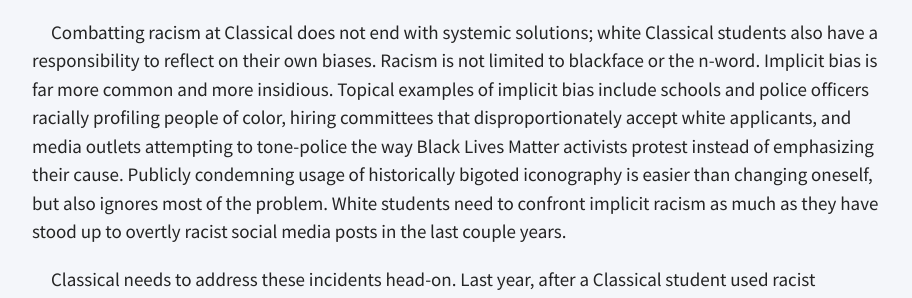
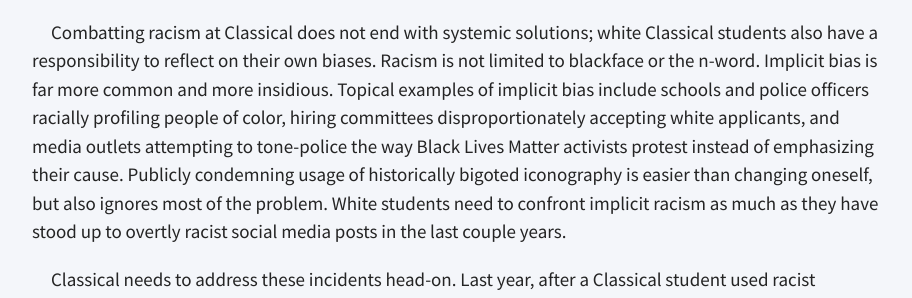
Before and after one commit to lixitrixi/classical-chronicle, a Jekyll site: the page built from _articles/racism-at-classical.md, in a window 1280 px wide. Shown: the part 1403-1701 px from the top of the page, without its empty margins (183-1095 px from the left). Built offline with Jekyll 4.4.1, drawn with Linux system fonts in a browser that asks for light colours.

Commit message:
Small edit

```diff
--- a/_articles/racism-at-classical.md
+++ b/_articles/racism-at-classical.md
@@ -16,7 +16,7 @@
 
 Before we address individual student biases, we would like to first acknowledge a longstanding issue within the Classical Chronicle itself: we do not have a staff reflective of Classical's diversity. As Classical High School's only independent paper, it is unacceptable for us to have published fewer articles by students of color than by white students, and no articles by women. As the editorial board for this newspaper, we would like to apologize to the Classical community, which we strive to serve. We are redoubling our efforts to recruit a more diverse group of writers and editors. Please consider joining us to make the Chronicle a paper that can truly speak to every Classical student. We promise to continue working vigorously to make the Chronicle a safe space for all Classical students not only in name, but in practice.
 
-Combatting racism at Classical does not end with systemic solutions; white Classical students also have a responsibility to reflect on their own biases. Racism is not limited to blackface or the n-word. Implicit bias is far more common and more insidious. Topical examples of implicit bias include schools and police officers racially profiling people of color, hiring committees that disproportionately accept white applicants, and media outlets attempting to tone-police the way Black Lives Matter activists protest instead of emphasizing their cause. Publicly condemning usage of historically bigoted iconography is easier than changing oneself, but also ignores most of the problem. White students need to confront implicit racism as much as they have stood up to overtly racist social media posts in the last couple years.
+Combatting racism at Classical does not end with systemic solutions; white Classical students also have a responsibility to reflect on their own biases. Racism is not limited to blackface or the n-word. Implicit bias is far more common and more insidious. Topical examples of implicit bias include schools and police officers racially profiling people of color, hiring committees disproportionately accepting white applicants, and media outlets attempting to tone-police the way Black Lives Matter activists protest instead of emphasizing their cause. Publicly condemning usage of historically bigoted iconography is easier than changing oneself, but also ignores most of the problem. White students need to confront implicit racism as much as they have stood up to overtly racist social media posts in the last couple years.
 
 Classical needs to address these incidents head-on. Last year, after a Classical student used racist language on social media, the administration tried to support the students by creating groups to heal the community. While this was a step in the right direction, these groups did not adequately address the issue of systemic racism. Although Superintendent Peters' plan to introduce resources into schools is admirable, our next steps should be about more than just facilitating a conversation. We need reforms that promote representative diversity in the faculty and staff and incorporate lessons about implicit bias and racism into each grade's curriculum. This issue can no longer be ignored by white students. None of the ideas expressed in this piece are original, they're just necessary.
 
```
